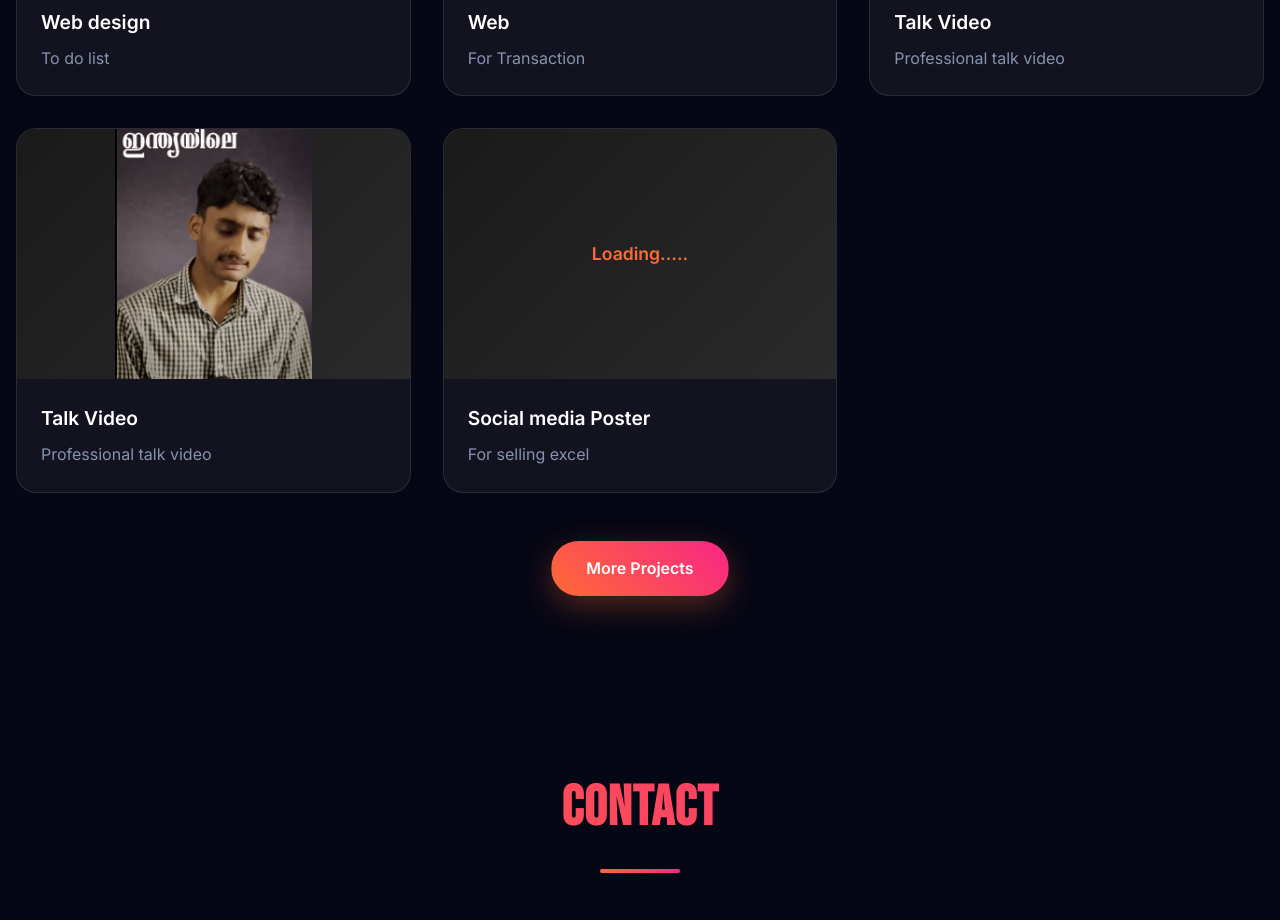
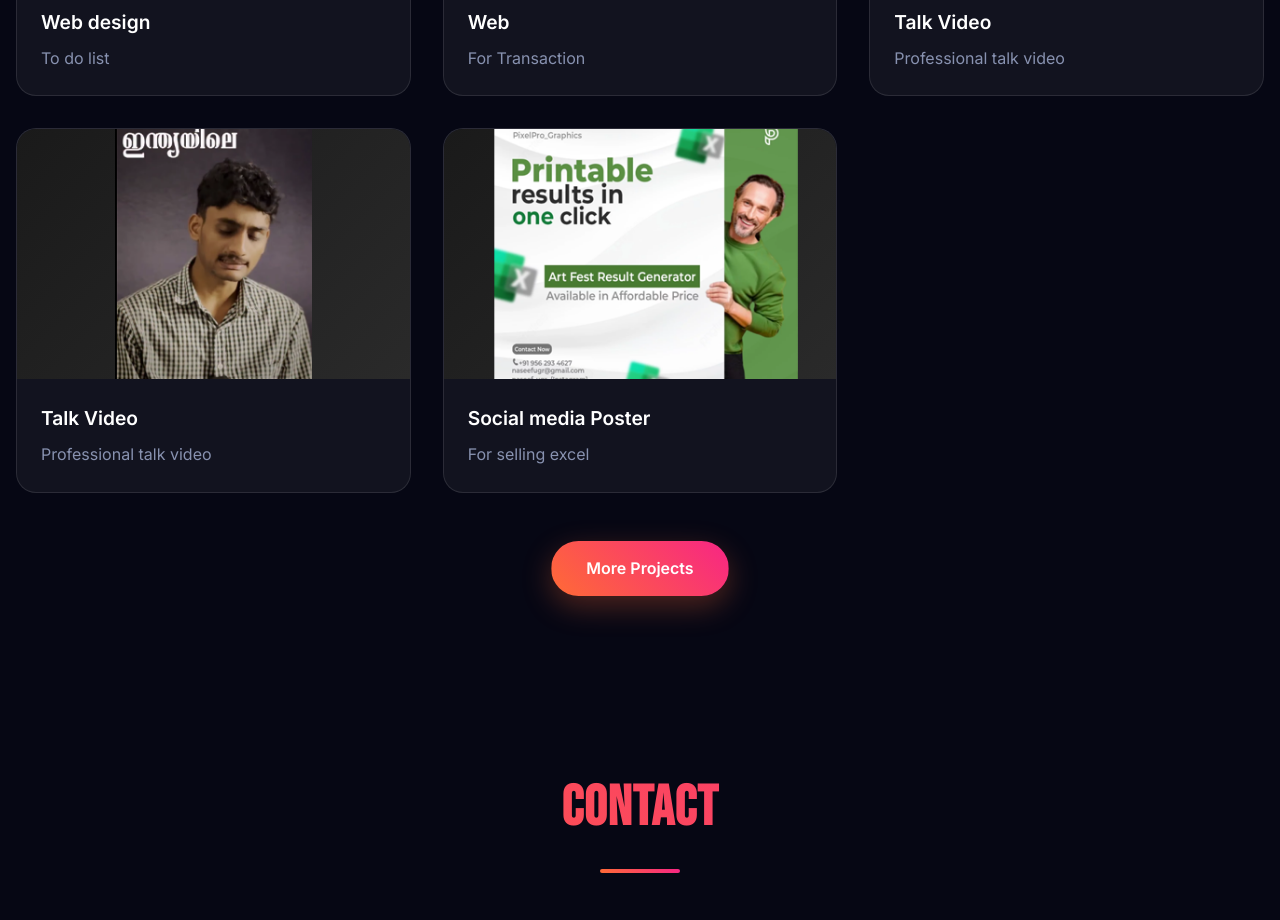
Before and after one commit to Naseefugr/Portfolio_naseefugr, a plain HTML site: page index.html in a window 1280 px wide. Shown: the part 4500-5420 px from the top of the page. Drawn offline with Linux system fonts and the light colour scheme.

Commit message:
Update index.html

```diff
--- a/index.html
+++ b/index.html
@@ -1400,7 +1400,7 @@
             </div>
             <div class="portfolio-item">
                 <div class="portfolio-image">
-                 Loading.....
+                <img src="image/08.png" alt="Web Design - Transaction" />
                 </div>
                 <div class="portfolio-content">
                     <h4>Social media Poster</h4>
```
